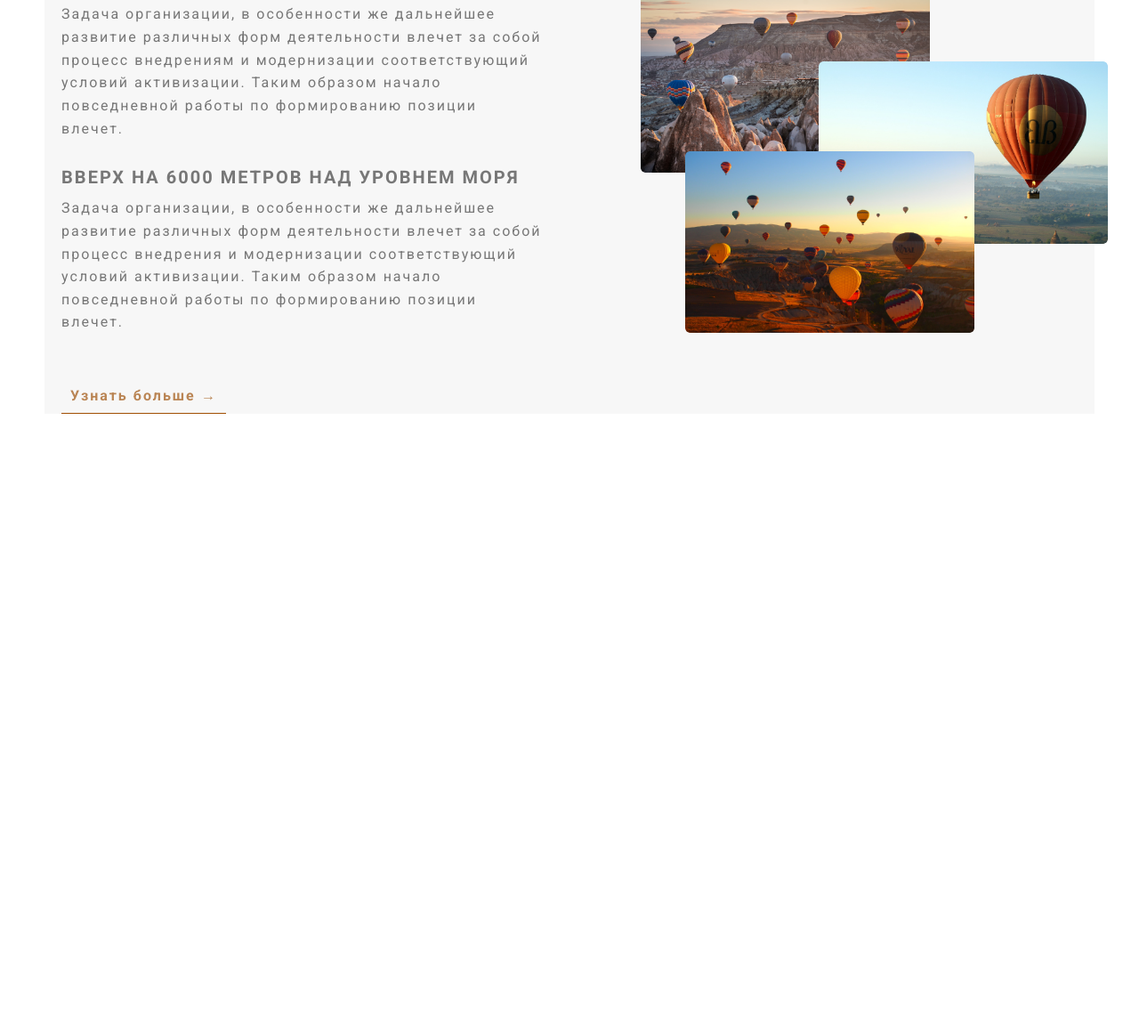
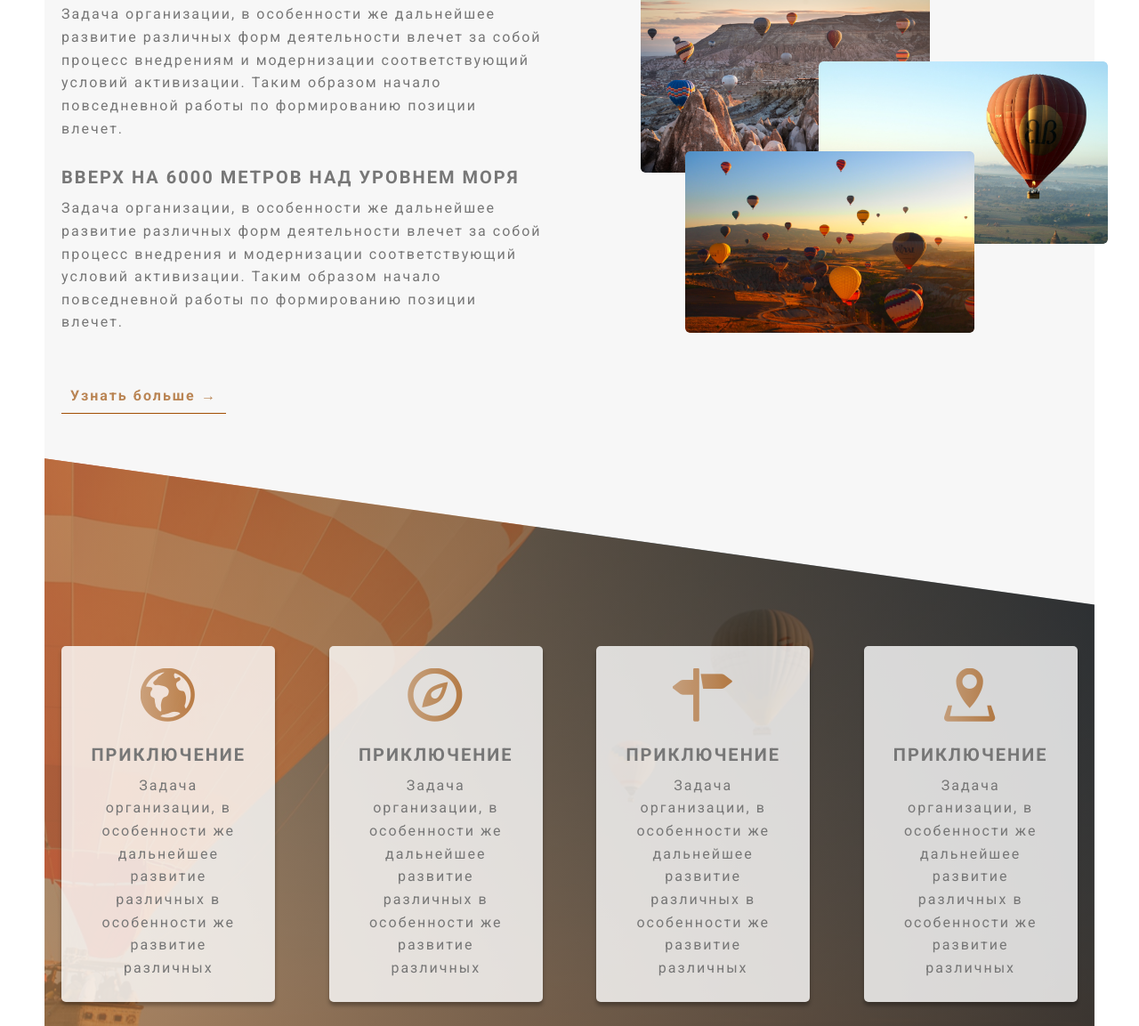
Before and after one commit to D1edDuck/Ballons_SASS, a plain HTML site: page src/index.html in a window 1280 px wide. Shown: the part 1043-2196 px from the top of the page at 89% size. Before the commit the page ends 1558 px from the top, so only its background shows below. Drawn offline with Linux system fonts and the light colour scheme.

Commit message:
Finished Third section

```diff
--- /dev/null
+++ b/src/css/icon-font.css
@@ -0,0 +1,39 @@
+@font-face {
+  font-family: 'icomoon';
+  src:  url('fonts/icomoon.eot?jgfm70');
+  src:  url('fonts/icomoon.eot?jgfm70#iefix') format('embedded-opentype'),
+    url('fonts/icomoon.ttf?jgfm70') format('truetype'),
+    url('fonts/icomoon.woff?jgfm70') format('woff'),
+    url('fonts/icomoon.svg?jgfm70#icomoon') format('svg');
+  font-weight: normal;
+  font-style: normal;
+  font-display: block;
+}
+
+[class^="icon-"], [class*=" icon-"] {
+  /* use !important to prevent issues with browser extensions that change fonts */
+  font-family: 'icomoon' !important;
+  speak: never;
+  font-style: normal;
+  font-weight: normal;
+  font-variant: normal;
+  text-transform: none;
+  line-height: 1;
+
+  /* Better Font Rendering =========== */
+  -webkit-font-smoothing: antialiased;
+  -moz-osx-font-smoothing: grayscale;
+}
+
+.icon-Vector:before {
+  content: "\e900";
+}
+.icon-Vector-1:before {
+  content: "\e901";
+}
+.icon-Vector-2:before {
+  content: "\e902";
+}
+.icon-Vector-3:before {
+  content: "\e903";
+}
--- a/src/index.html
+++ b/src/index.html
@@ -5,6 +5,7 @@
         <meta name="viewport" content="width=device-width, initial-scale=1.0" />
         <link rel="preconnect" href="https://fonts.googleapis.com" />
         <link rel="preconnect" href="https://fonts.gstatic.com" crossorigin />
+        <link rel="stylesheet" href="css/icon-font.css" />
         <link
             href="https://fonts.googleapis.com/css2?family=Roboto:wght@100..900&display=swap"
             rel="stylesheet"
@@ -34,7 +35,7 @@
                 </div>
             </header>
             <main>
-                <section class="section-about">
+                <section class="section-about margin-bottom-5">
                     <div class="text-align-center margin-bottom-8">
                         <h2 class="title-secondary">
                             невороятное ощущение свободы
@@ -87,6 +88,54 @@
                         </div>
                     </div>
                 </section>
+                <section class="section-info">
+                    <div class="row">
+                        <div class="col-1-of-4">
+                            <div class="card-adventure">
+                                <i class="icon-Vector-3 card-adventure__icon margin-bottom-2_5"></i>
+                                <h3 class="title-third margin-bottom-1">ПРИКЛЮЧЕНИЕ</h3>
+                                <p class="paragraph">
+                                    Задача организации, в особенности же
+                                    дальнейшее развитие различных в особенности
+                                    же развитие различных
+                                </p>
+                            </div>
+                        </div>
+                        <div class="col-1-of-4">
+                            <div class="card-adventure">
+                                <i class="icon-Vector card-adventure__icon margin-bottom-2_5"></i>
+                                <h3 class="title-third margin-bottom-1">ПРИКЛЮЧЕНИЕ</h3>
+                                <p class="paragraph">
+                                    Задача организации, в особенности же
+                                    дальнейшее развитие различных в особенности
+                                    же развитие различных
+                                </p>
+                            </div>
+                        </div>
+                        <div class="col-1-of-4">
+                            <div class="card-adventure">
+                                <i class="icon-Vector-1 card-adventure__icon margin-bottom-2_5"></i>
+                                <h3 class="title-third margin-bottom-1">ПРИКЛЮЧЕНИЕ</h3>
+                                <p class="paragraph">
+                                    Задача организации, в особенности же
+                                    дальнейшее развитие различных в особенности
+                                    же развитие различных
+                                </p>
+                            </div>
+                        </div>
+                        <div class="col-1-of-4">
+                            <div class="card-adventure">
+                                <i class="icon-Vector-2 card-adventure__icon margin-bottom-2_5"></i>
+                                <h3 class="title-third margin-bottom-1">ПРИКЛЮЧЕНИЕ</h3>
+                                <p class="paragraph">
+                                    Задача организации, в особенности же
+                                    дальнейшее развитие различных в особенности
+                                    же развитие различных
+                                </p>
+                            </div>
+                        </div>
+                    </div>
+                </section>
             </main>
         </div>
 
--- a/src/sass/base/_utilities.sass
+++ b/src/sass/base/_utilities.sass
@@ -3,6 +3,9 @@
 
 .margin-bottom-1
     margin-bottom: 1rem
+
+.margin-bottom-2_5
+    margin-bottom: 2.5rem
 
 .margin-bottom-3
     margin-bottom: 3rem
--- /dev/null
+++ b/src/sass/components/_cards.sass
@@ -0,0 +1,16 @@
+.card-adventure
+    padding: 2.5rem
+    background: rgba($color-white, .8)
+    border-radius: .5rem
+    text-align: center
+    box-shadow: $box-shadow
+    transition: .3s
+    &:hover
+        transform: translateY(-1.5rem) scale(1.03)
+
+    &__icon
+        background: linear-gradient(90deg, rgba($color-brown-light, 0.7) 0.03%, rgba($color-brown-dark, 0.7) 99.94%)
+        -webkit-background-clip: text
+        color: transparent
+        font-size: 6rem
+        display: inline-block
--- a/src/sass/pages/_home.sass
+++ b/src/sass/pages/_home.sass
@@ -1,2 +1,7 @@
 .section-about
     padding-top: 8rem
+
+.section-info
+    padding: 21rem 0
+    background: linear-gradient(90deg, rgba($color-brown-light, 0.7) 0.03%, rgba($color-black, 0.7) 99.94%),url(../img/ballons_info.png) center / cover
+    clip-path: polygon(0 0, 100% 20%, 100% 100%, 0 80%)
--- a/src/sass/style.sass
+++ b/src/sass/style.sass
@@ -9,6 +9,7 @@
 @import "components/buttons.sass"
 @import "components/button-text.sass"
 @import "components/compozition.sass"
+@import "components/cards.sass"
 
 @import "layouts/grid"
 @import "layouts/header.sass"
```
Also changed, not shown: src/css/fonts/icomoon.ttf (added), src/css/fonts/icomoon.woff (added), src/css/style.css, src/icons/Vector-1.svg (added), src/icons/Vector-2.svg (added), src/icons/Vector-3.svg (added), src/icons/Vector.svg (added), src/img/ballons_info.png (added), 3 other files.
